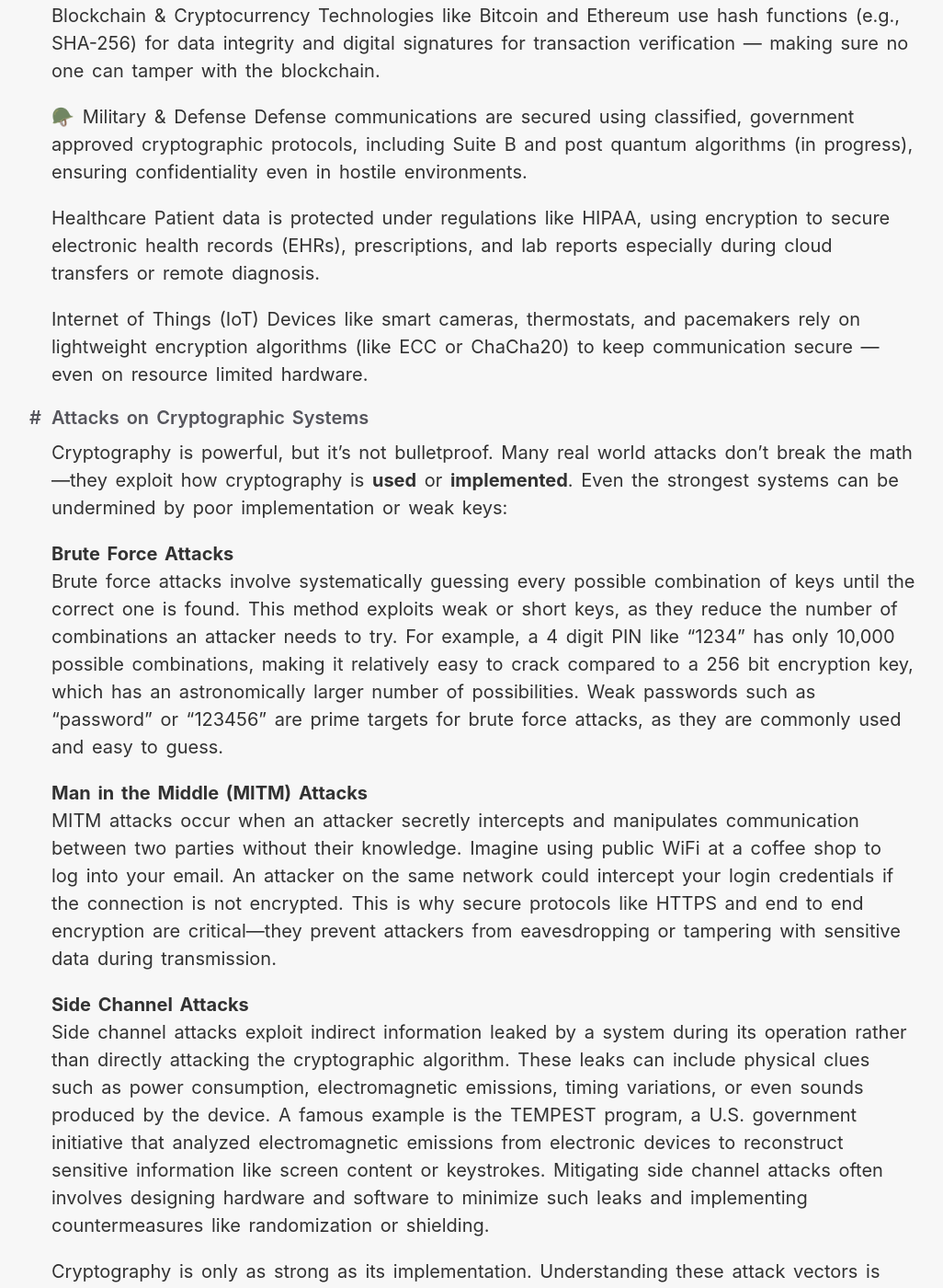
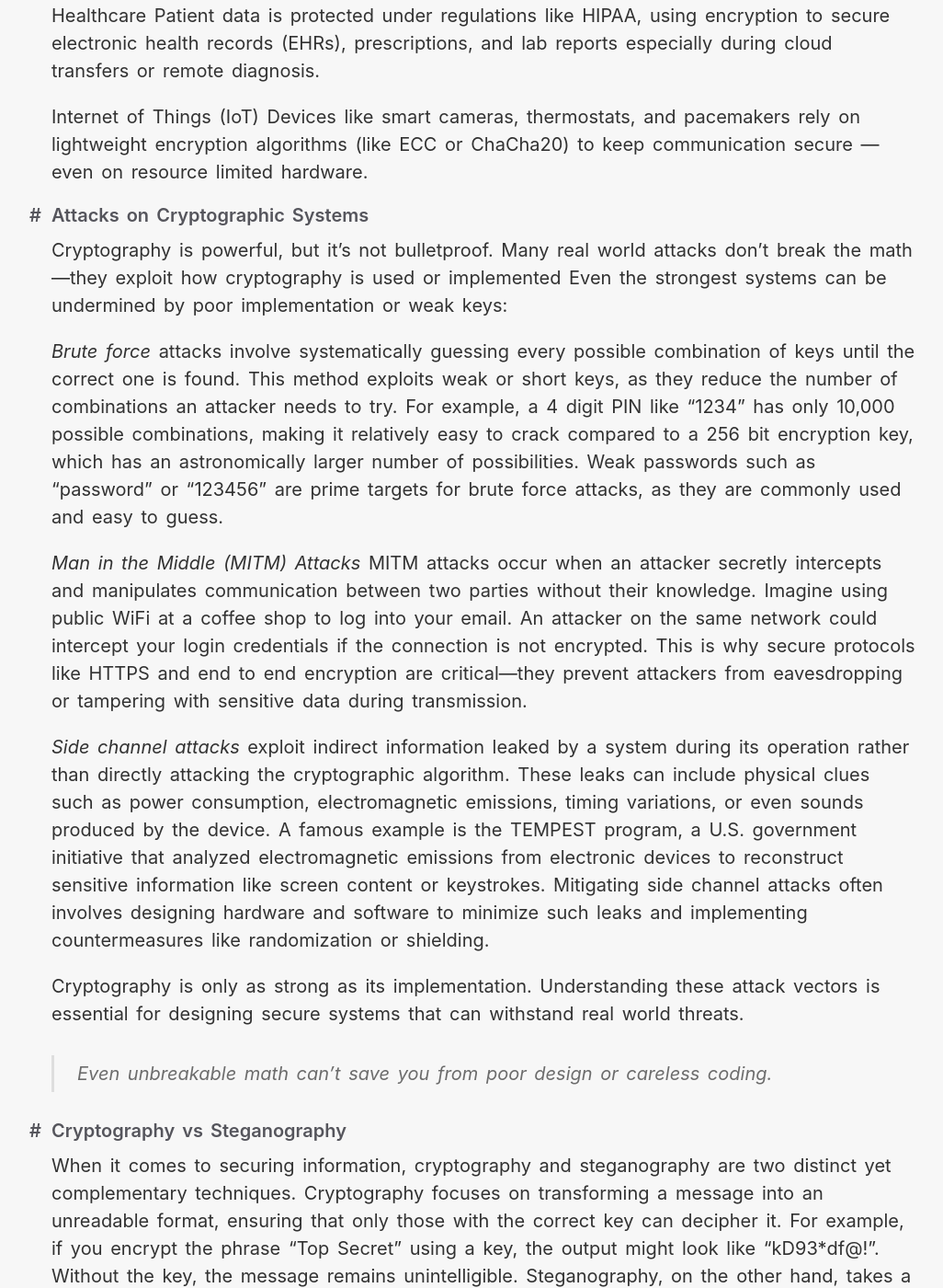
Before and after one commit to KartheekLade/kartheeklade.github.io, a Jekyll site: the page built from _posts/2025-07-06-what-is-cryptography!.md, in a window 1280 px wide and 1400 px high, scrolled down 5086 px. Shown: the whole window at 92% size, without its empty margins (114-1140 px from the left). Built offline with Jekyll 4.4.1, drawn with Linux system fonts in a browser that asks for light colours; some web fonts are replaced; some of the changed text lies outside the part shown.

Commit message:
final clean

```diff
--- a/_posts/2025-07-06-what-is-cryptography!.md
+++ b/_posts/2025-07-06-what-is-cryptography!.md
@@ -197,16 +181,13 @@ Devices like smart cameras, thermostats, and pacemakers rely on lightweight encr
 
 ####  Attacks on Cryptographic Systems
 
-Cryptography is powerful, but it's not bulletproof. Many real world attacks don’t break the math—they exploit how cryptography is **used** or **implemented**. Even the strongest systems can be undermined by poor implementation or weak keys:
+Cryptography is powerful, but it's not bulletproof. Many real world attacks don’t break the math—they exploit how cryptography is used or implemented Even the strongest systems can be undermined by poor implementation or weak keys:
 
- **Brute Force Attacks**
-Brute force attacks involve systematically guessing every possible combination of keys until the correct one is found. This method exploits weak or short keys, as they reduce the number of combinations an attacker needs to try. For example, a 4 digit PIN like "1234" has only 10,000 possible combinations, making it relatively easy to crack compared to a 256 bit encryption key, which has an astronomically larger number of possibilities. Weak passwords such as "password" or "123456" are prime targets for brute force attacks, as they are commonly used and easy to guess.
+*Brute force* attacks involve systematically guessing every possible combination of keys until the correct one is found. This method exploits weak or short keys, as they reduce the number of combinations an attacker needs to try. For example, a 4 digit PIN like "1234" has only 10,000 possible combinations, making it relatively easy to crack compared to a 256 bit encryption key, which has an astronomically larger number of possibilities. Weak passwords such as "password" or "123456" are prime targets for brute force attacks, as they are commonly used and easy to guess.
 
- **Man in the Middle (MITM) Attacks**
-MITM attacks occur when an attacker secretly intercepts and manipulates communication between two parties without their knowledge. Imagine using public WiFi at a coffee shop to log into your email. An attacker on the same network could intercept your login credentials if the connection is not encrypted. This is why secure protocols like HTTPS and end to end encryption are critical—they prevent attackers from eavesdropping or tampering with sensitive data during transmission.
+*Man in the Middle (MITM) Attacks* MITM attacks occur when an attacker secretly intercepts and manipulates communication between two parties without their knowledge. Imagine using public WiFi at a coffee shop to log into your email. An attacker on the same network could intercept your login credentials if the connection is not encrypted. This is why secure protocols like HTTPS and end to end encryption are critical—they prevent attackers from eavesdropping or tampering with sensitive data during transmission.
 
- **Side Channel Attacks**
-Side channel attacks exploit indirect information leaked by a system during its operation rather than directly attacking the cryptographic algorithm. These leaks can include physical clues such as power consumption, electromagnetic emissions, timing variations, or even sounds produced by the device. A famous example is the TEMPEST program, a U.S. government initiative that analyzed electromagnetic emissions from electronic devices to reconstruct sensitive information like screen content or keystrokes. Mitigating side channel attacks often involves designing hardware and software to minimize such leaks and implementing countermeasures like randomization or shielding.
+*Side channel attacks* exploit indirect information leaked by a system during its operation rather than directly attacking the cryptographic algorithm. These leaks can include physical clues such as power consumption, electromagnetic emissions, timing variations, or even sounds produced by the device. A famous example is the TEMPEST program, a U.S. government initiative that analyzed electromagnetic emissions from electronic devices to reconstruct sensitive information like screen content or keystrokes. Mitigating side channel attacks often involves designing hardware and software to minimize such leaks and implementing countermeasures like randomization or shielding.
 
 Cryptography is only as strong as its implementation. Understanding these attack vectors is essential for designing secure systems that can withstand real world threats.
 
@@ -271,6 +252,6 @@ Let’s get real.
 
 #### TL;DR
 
-*  **Cryptography ≠ just hiding secrets** it’s about creating **trust** in an untrusted world.
-*  It's the backbone of modern digital life: from your WhatsApp messages to billion dollar blockchain transactions.
+*  Cryptography ≠ just hiding secrets it’s about creating *trust* in an untrusted world.
+*  It's the backbone of modern digital life from your WhatsApp messages to billion dollar blockchain transactions.
 *  *"In crypto we trust, the rest is just plaintext"*
```
Also changed, not shown: other parts of _posts/2025-07-06-what-is-cryptography!.md (+10 -26 lines).
